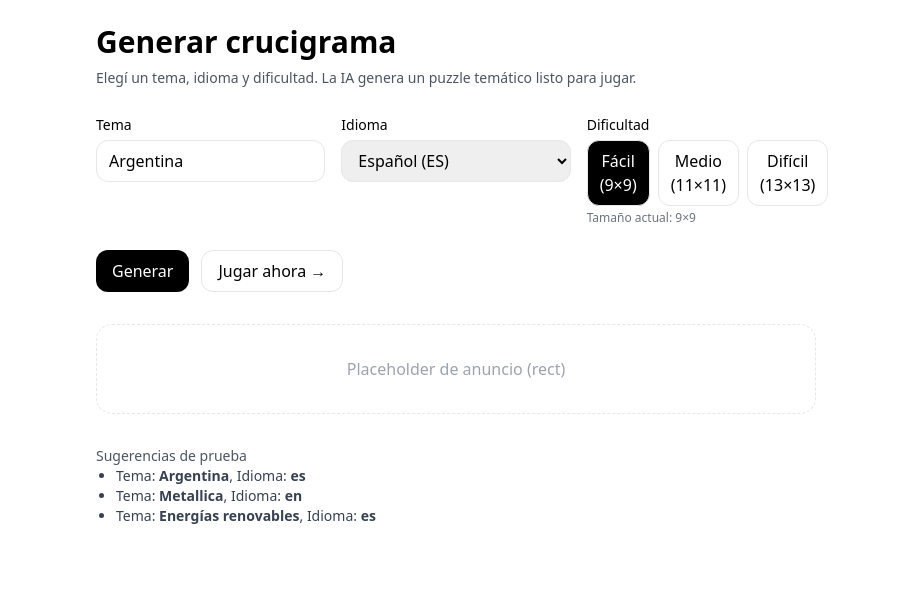
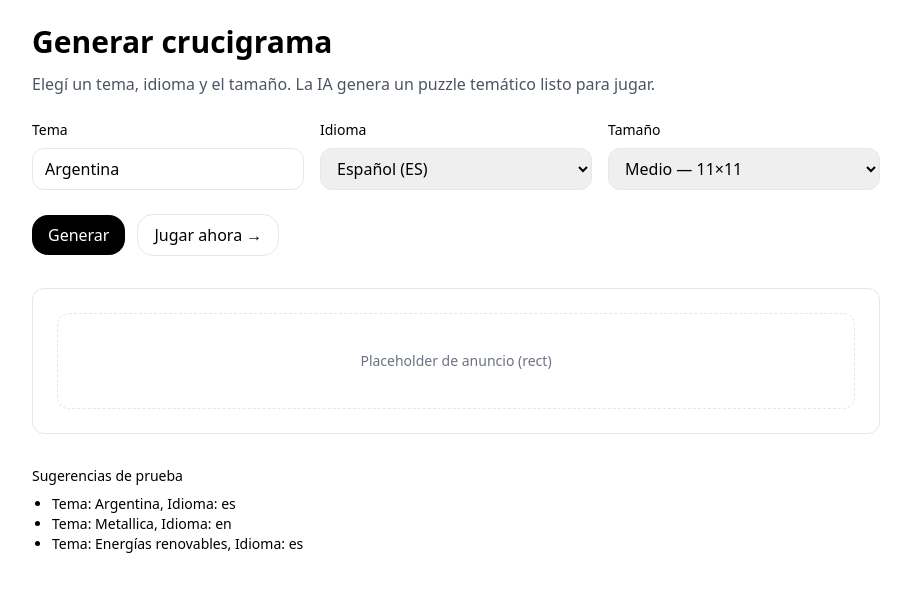
Before and after one commit to Freddy655321/free-theme-crosswords, a Next.js app: page /generar in a window 1280 px wide. Shown: the top 592 px of the page, without its empty margins (184-1095 px from the left). Built offline with nearby package versions, Linux system fonts and the light colour scheme.

Commit message:
feat(generar): selector de tamaño (9/11/13) con default 11x11 y POST con size

```diff
--- a/app/generar/page.tsx
+++ b/app/generar/page.tsx
@@ -5,201 +5,186 @@
 import { useRouter } from "next/navigation";
 
 type Lang = "es" | "en";
-type Difficulty = "easy" | "medium" | "hard";
-
-type Direction = "across" | "down";
-interface Entry {
-  number: number;
-  row: number;
-  col: number;
-  direction: Direction;
-  answer: string;
-  clue: string;
-}
-interface Crossword {
+type ApiBody = { theme: string; language: Lang; size: number };
+type ApiOk = {
   theme: string;
   language: Lang;
   size: number;
   grid: string[][];
-  entries: Entry[];
+  entries: Array<{
+    number: number;
+    row: number;
+    col: number;
+    direction: "across" | "down";
+    answer: string;
+    clue: string;
+  }>;
   meta?: Record<string, unknown>;
+};
+type ApiErr = { error: string };
+function isApiOk(x: unknown): x is ApiOk {
+  const y = x as Partial<ApiOk>;
+  return (
+    !!y &&
+    typeof y === "object" &&
+    typeof y.theme === "string" &&
+    (y.language === "es" || y.language === "en") &&
+    typeof y.size === "number" &&
+    Array.isArray(y.grid) &&
+    Array.isArray(y.entries)
+  );
 }
 
-const DIFF_TO_SIZE: Record<Difficulty, number> = {
-  easy: 9,
-  medium: 11,
-  hard: 13,
-};
-
-// Type guard para detectar { error: string } sin usar `any`
-function isErrorShape(x: unknown): x is { error: string } {
-  if (!x || typeof x !== "object") return false;
-  const rec = x as Record<string, unknown>;
-  return typeof rec.error === "string";
-}
+const DIFF = [
+  { label: "Fácil — 9×9", size: 9 },
+  { label: "Medio — 11×11", size: 11 },
+  { label: "Difícil — 13×13", size: 13 },
+];
 
 export default function GeneratePage() {
   const router = useRouter();
 
-  const [theme, setTheme] = React.useState<string>("Argentina");
+  const [theme, setTheme] = React.useState("Argentina");
   const [lang, setLang] = React.useState<Lang>("es");
-  const [diff, setDiff] = React.useState<Difficulty>("easy");
+  const [size, setSize] = React.useState<number>(11); // DEFAULT 11×11
   const [loading, setLoading] = React.useState(false);
-  const [error, setError] = React.useState<string | null>(null);
   const [msg, setMsg] = React.useState<string>("");
 
-  const size = DIFF_TO_SIZE[diff];
+  async function handleGenerar() {
+    if (loading) return;
+    setLoading(true);
+    setMsg("");
 
-  const handleGenerate = async () => {
-    setLoading(true);
-    setError(null);
-    setMsg("");
+    const body: ApiBody = { theme, language: lang, size };
 
     try {
       const res = await fetch("/api/generate-crossword", {
         method: "POST",
         headers: { "Content-Type": "application/json" },
-        body: JSON.stringify({ theme, language: lang, size }),
+        body: JSON.stringify(body),
       });
 
-      const data: unknown = await res.json();
+      // Siempre esperamos 200 (el endpoint ya “siempre 200 + fallback”)
+      const data = (await res.json()) as ApiOk | ApiErr;
 
-      if (!res.ok || isErrorShape(data)) {
-        setError(`Error ${res.status}: no se pudo generar el crucigrama`);
+      if (!isApiOk(data)) {
+        setMsg(`La respuesta del servidor no tiene el formato esperado.`);
         setLoading(false);
         return;
       }
 
-      const cw = data as Crossword;
-
       // Guardar para preview y juego
       try {
-        sessionStorage.setItem("generatedCrossword", JSON.stringify(cw));
+        sessionStorage.setItem("generatedCrossword", JSON.stringify(data));
         localStorage.setItem("ftc:lastTheme", theme);
         localStorage.setItem("ftc:lastLang", lang);
       } catch {
-        // storage opcional
+        // ignoramos errores de storage
       }
 
-      setMsg(`Generado (${cw.size}×${cw.size})`);
+      setMsg(`Generado (${data.size}×${data.size}).`);
       setLoading(false);
 
       // Ir a vista previa (QA)
-      router.push(`/jugar/preview?theme=${encodeURIComponent(theme)}&lang=${lang}`);
+      router.push(
+        `/jugar/preview?theme=${encodeURIComponent(theme)}&lang=${lang}`
+      );
     } catch {
-      setError("Fallo de red al llamar al endpoint.");
+      setMsg("Fallo de red al llamar al endpoint.");
       setLoading(false);
     }
-  };
-
-  const playNow = () => {
-    router.push("/jugar/pro?src=gen&lang=" + lang);
-  };
+  }
 
   return (
-    <main className="mx-auto max-w-3xl p-6">
-      <h1 className="text-3xl font-semibold">Generar crucigrama</h1>
-      <p className="text-sm text-gray-600 mt-2">
-        Elegí un tema, idioma y dificultad. La IA genera un puzzle temático listo para jugar.
+    <main className="mx-auto max-w-4xl p-6">
+      <h1 className="text-3xl font-semibold mb-3">Generar crucigrama</h1>
+      <p className="text-gray-600 mb-6">
+        Elegí un tema, idioma y el tamaño. La IA genera un puzzle temático listo
+        para jugar.
       </p>
 
-      <div className="mt-6 grid gap-4 md:grid-cols-3">
+      <div className="grid grid-cols-1 md:grid-cols-3 gap-4 mb-6">
         {/* Tema */}
-        <label className="block">
+        <label className="flex flex-col gap-2">
           <span className="text-sm font-medium">Tema</span>
           <input
-            className="mt-1 w-full rounded-xl border px-3 py-2"
-            placeholder="Tema (ej: Argentina)"
             value={theme}
             onChange={(e) => setTheme(e.target.value)}
+            className="rounded-xl border px-3 py-2"
+            placeholder="Argentina"
           />
         </label>
 
         {/* Idioma */}
-        <label className="block">
+        <label className="flex flex-col gap-2">
           <span className="text-sm font-medium">Idioma</span>
           <select
-            className="mt-1 w-full rounded-xl border px-3 py-2"
             value={lang}
             onChange={(e) => setLang(e.target.value as Lang)}
+            className="rounded-xl border px-3 py-2"
           >
             <option value="es">Español (ES)</option>
             <option value="en">English (EN)</option>
           </select>
         </label>
 
-        {/* Dificultad */}
-        <label className="block">
-          <span className="text-sm font-medium">Dificultad</span>
-          <div className="mt-1 flex gap-2">
-            <button
-              className={`rounded-xl px-3 py-2 border ${
-                diff === "easy" ? "bg-black text-white" : "bg-white"
-              }`}
-              onClick={() => setDiff("easy")}
-              type="button"
-            >
-              Fácil (9×9)
-            </button>
-            <button
-              className={`rounded-xl px-3 py-2 border ${
-                diff === "medium" ? "bg-black text-white" : "bg-white"
-              }`}
-              onClick={() => setDiff("medium")}
-              type="button"
-            >
-              Medio (11×11)
-            </button>
-            <button
-              className={`rounded-xl px-3 py-2 border ${
-                diff === "hard" ? "bg-black text-white" : "bg-white"
-              }`}
-              onClick={() => setDiff("hard")}
-              type="button"
-            >
-              Difícil (13×13)
-            </button>
-          </div>
-          <p className="mt-1 text-xs text-gray-500">Tamaño actual: {size}×{size}</p>
+        {/* Dificultad / Tamaño */}
+        <label className="flex flex-col gap-2">
+          <span className="text-sm font-medium">Tamaño</span>
+          <select
+            value={size}
+            onChange={(e) => setSize(Number(e.target.value))}
+            className="rounded-xl border px-3 py-2"
+          >
+            {DIFF.map((d) => (
+              <option key={d.size} value={d.size}>
+                {d.label}
+              </option>
+            ))}
+          </select>
         </label>
       </div>
 
-      <div className="mt-6 flex gap-3">
+      <div className="flex items-center gap-3">
         <button
-          className="rounded-xl px-4 py-2 bg-black text-white disabled:opacity-50"
-          onClick={handleGenerate}
+          onClick={handleGenerar}
           disabled={loading}
-          type="button"
+          className="rounded-2xl bg-black text-white px-4 py-2 disabled:opacity-50"
         >
-          {loading ? "Generando..." : "Generar"}
+          {loading ? "Generando…" : "Generar"}
         </button>
-        <button
-          className="rounded-xl px-4 py-2 border bg-white"
-          onClick={playNow}
-          type="button"
+
+        <a
+          href="/jugar/ahora"
+          className="rounded-2xl border px-4 py-2 hover:bg-gray-50"
         >
           Jugar ahora →
-        </button>
+        </a>
       </div>
 
-      <div className="mt-3 text-sm">
-        {error && <p className="text-red-600">{error}</p>}
-        {!error && msg && <p className="text-gray-700">{msg}</p>}
+      {msg && <p className="mt-4 text-sm text-gray-700">{msg}</p>}
+
+      <div className="mt-8 rounded-xl border p-6 text-sm text-gray-500">
+        <div className="h-24 w-full rounded-xl border border-dashed flex items-center justify-center">
+          Placeholder de anuncio (rect)
+        </div>
       </div>
 
-      {/* Placeholder de anuncio (no bloquea) */}
-      <div className="mt-8 rounded-2xl border border-dashed p-8 text-center text-gray-400">
-        Placeholder de anuncio (rect)
-      </div>
-
-      <div className="mt-8">
-        <p className="text-sm text-gray-600">Sugerencias de prueba</p>
-        <ul className="list-disc pl-5 text-sm text-gray-700">
-          <li>Tema: <strong>Argentina</strong>, Idioma: <strong>es</strong></li>
-          <li>Tema: <strong>Metallica</strong>, Idioma: <strong>en</strong></li>
-          <li>Tema: <strong>Energías renovables</strong>, Idioma: <strong>es</strong></li>
+      <section className="mt-8 text-sm">
+        <p className="font-medium mb-2">Sugerencias de prueba</p>
+        <ul className="list-disc pl-5">
+          <li>
+            Tema: <span className="font-medium">Argentina</span>, Idioma: es
+          </li>
+          <li>
+            Tema: <span className="font-medium">Metallica</span>, Idioma: en
+          </li>
+          <li>
+            Tema: <span className="font-medium">Energías renovables</span>,
+            Idioma: es
+          </li>
         </ul>
-      </div>
+      </section>
     </main>
   );
 }
```
